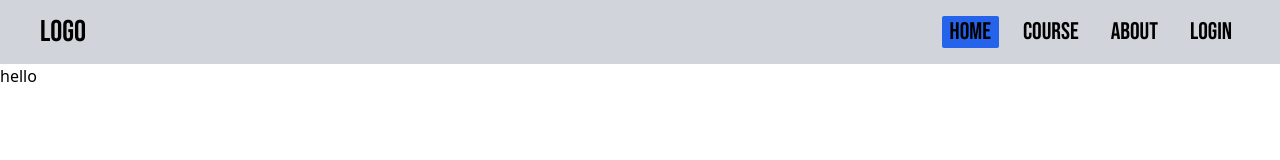
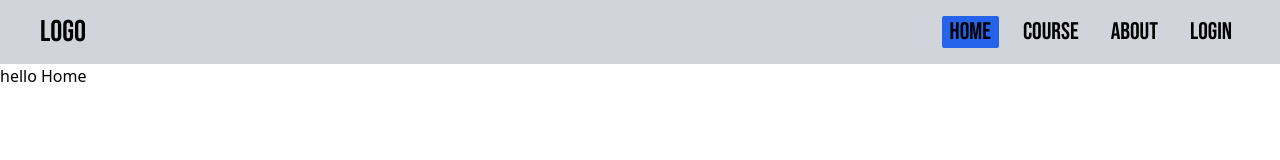
Before and after one commit to ChhairongCoding/Elearning, a React (Vite) app: page / in a window 1280 px wide. Shown: the top 160 px of the page. Built offline with nearby package versions, Linux system fonts and the light colour scheme.

Commit message:
first commit

```diff
--- a/src/screens/HomeScreen.jsx
+++ b/src/screens/HomeScreen.jsx
@@ -1,7 +1,7 @@
 import React from "react";
 
 const HomeScreen = () => {
-  return <main>hello</main>;
+  return <main>hello Home</main>;
 };
 
 export default HomeScreen;
```
